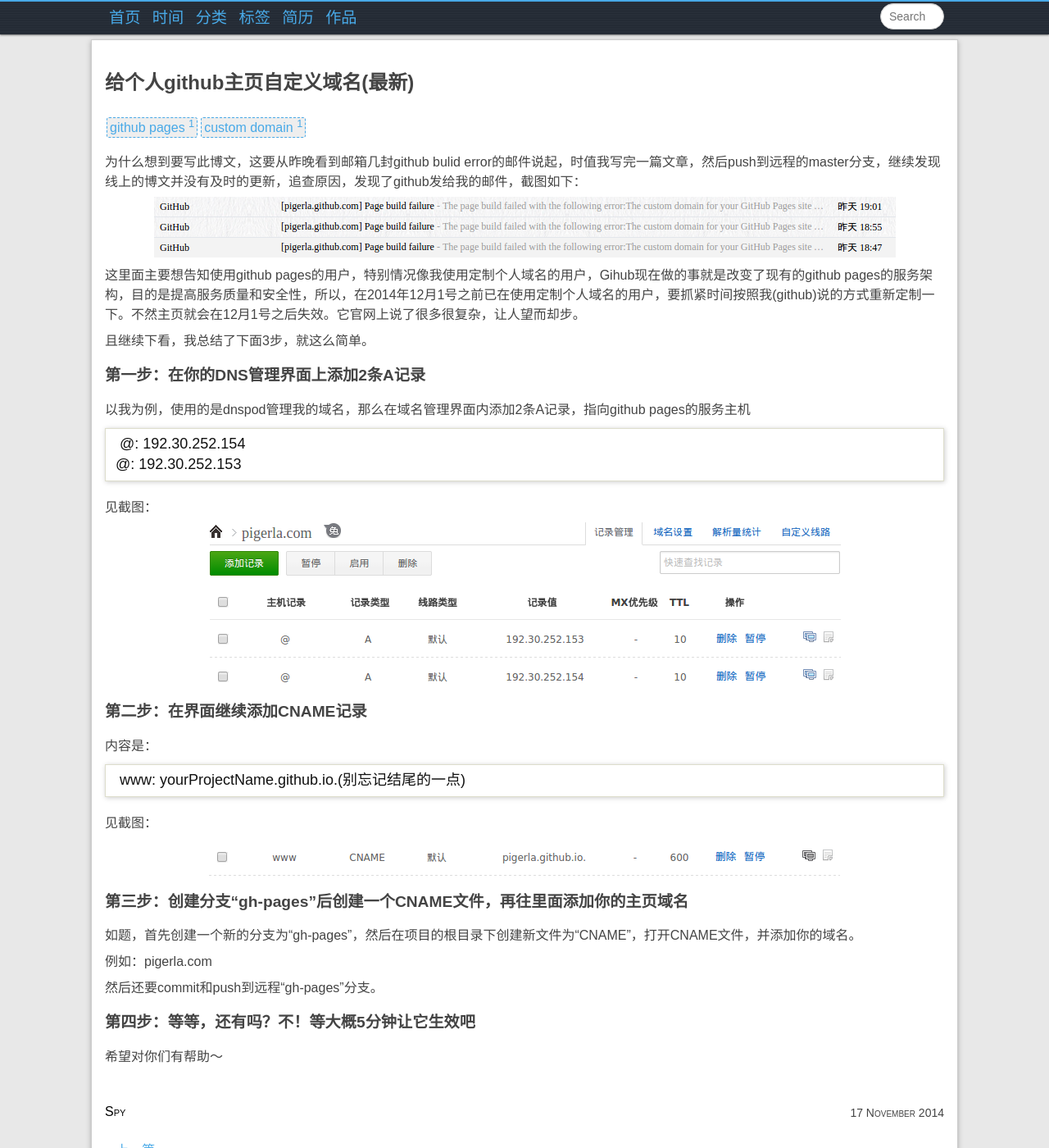
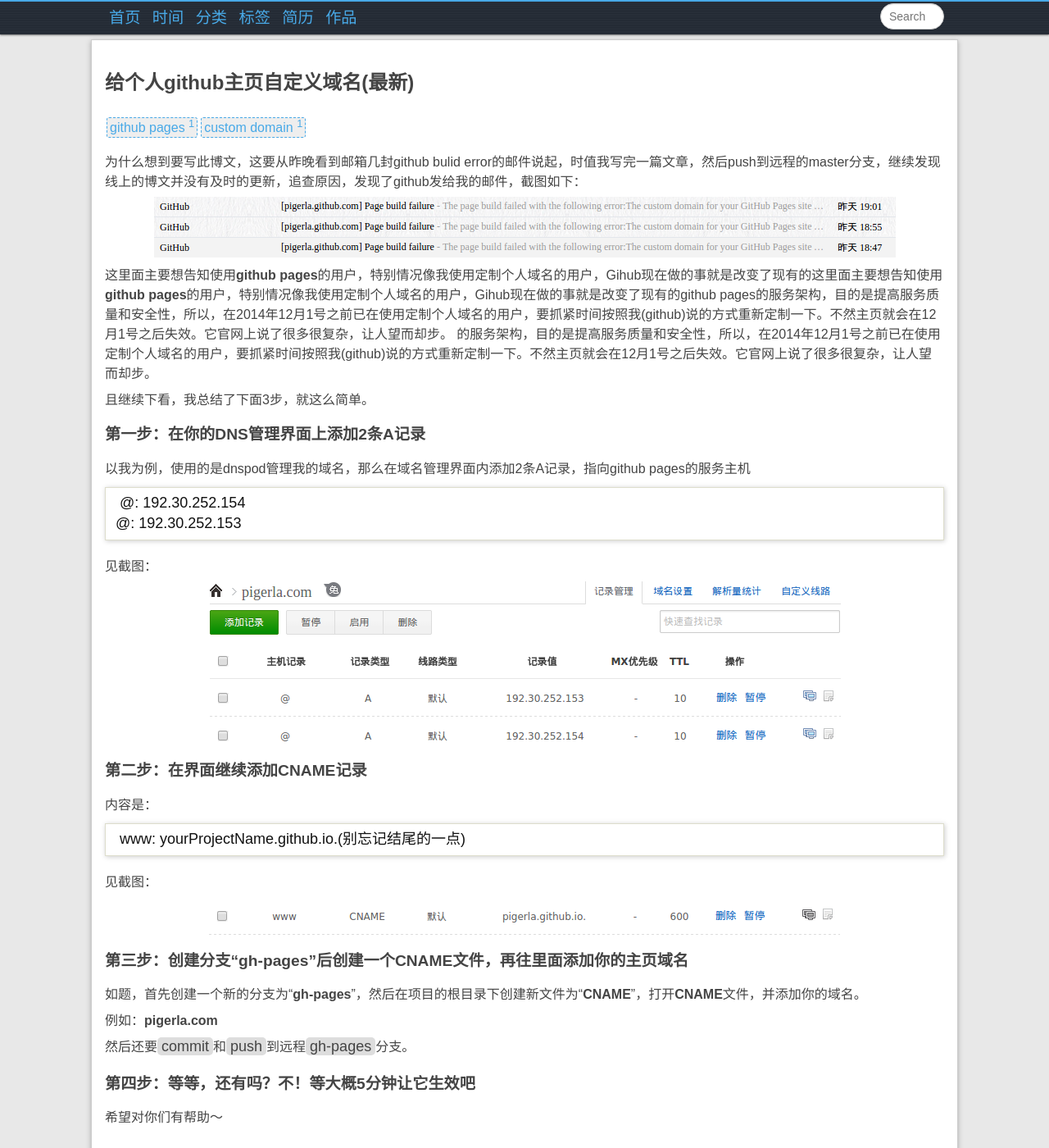
Before and after one commit to pigerla/pigerla.github.com, a Jekyll site: the page built from _posts/2014-11-17-给个人Github主页自定义域名(最新).md, in a window 1280 px wide and 1400 px high. Shown: the whole window at 82% size. Built offline with Jekyll 4.4.1, drawn with Linux system fonts in a browser that asks for light colours; comment, search, counter and statistics services are not loaded.

Commit message:
add new post

```diff
--- a/_posts/2014-11-17-给个人Github主页自定义域名(最新).md
+++ b/_posts/2014-11-17-给个人Github主页自定义域名(最新).md
@@ -12,7 +12,8 @@
 
 <!--break-->
 
-这里面主要想告知使用github pages的用户，特别情况像我使用定制个人域名的用户，Gihub现在做的事就是改变了现有的github pages的服务架构，目的是提高服务质量和安全性，所以，在2014年12月1号之前已在使用定制个人域名的用户，要抓紧时间按照我(github)说的方式重新定制一下。不然主页就会在12月1号之后失效。它官网上说了很多很复杂，让人望而却步。
+这里面主要想告知使用**github pages**的用户，特别情况像我使用定制个人域名的用户，Gihub现在做的事就是改变了现有的这里面主要想告知使用**github pages**的用户，特别情况像我使用定制个人域名的用户，Gihub现在做的事就是改变了现有的github pages的服务架构，目的是提高服务质量和安全性，所以，在2014年12月1号之前已在使用定制个人域名的用户，要抓紧时间按照我(github)说的方式重新定制一下。不然主页就会在12月1号之后失效。它官网上说了很多很复杂，让人望而却步。
+的服务架构，目的是提高服务质量和安全性，所以，在2014年12月1号之前已在使用定制个人域名的用户，要抓紧时间按照我(github)说的方式重新定制一下。不然主页就会在12月1号之后失效。它官网上说了很多很复杂，让人望而却步。
 
 且继续下看，我总结了下面3步，就这么简单。
 
@@ -39,11 +40,11 @@
 
 ## 第三步：创建分支“gh-pages”后创建一个CNAME文件，再往里面添加你的主页域名
 
-如题，首先创建一个新的分支为“gh-pages”，然后在项目的根目录下创建新文件为“CNAME”，打开CNAME文件，并添加你的域名。
+如题，首先创建一个新的分支为“**gh-pages**”，然后在项目的根目录下创建新文件为“**CNAME**”，打开**CNAME**文件，并添加你的域名。
 
-例如：pigerla.com
+例如：__pigerla.com__
 
-然后还要commit和push到远程“gh-pages”分支。
+然后还要`commit`和`push`到远程`gh-pages`分支。
 
 ## 第四步：等等，还有吗？不！等大概5分钟让它生效吧
 
```
